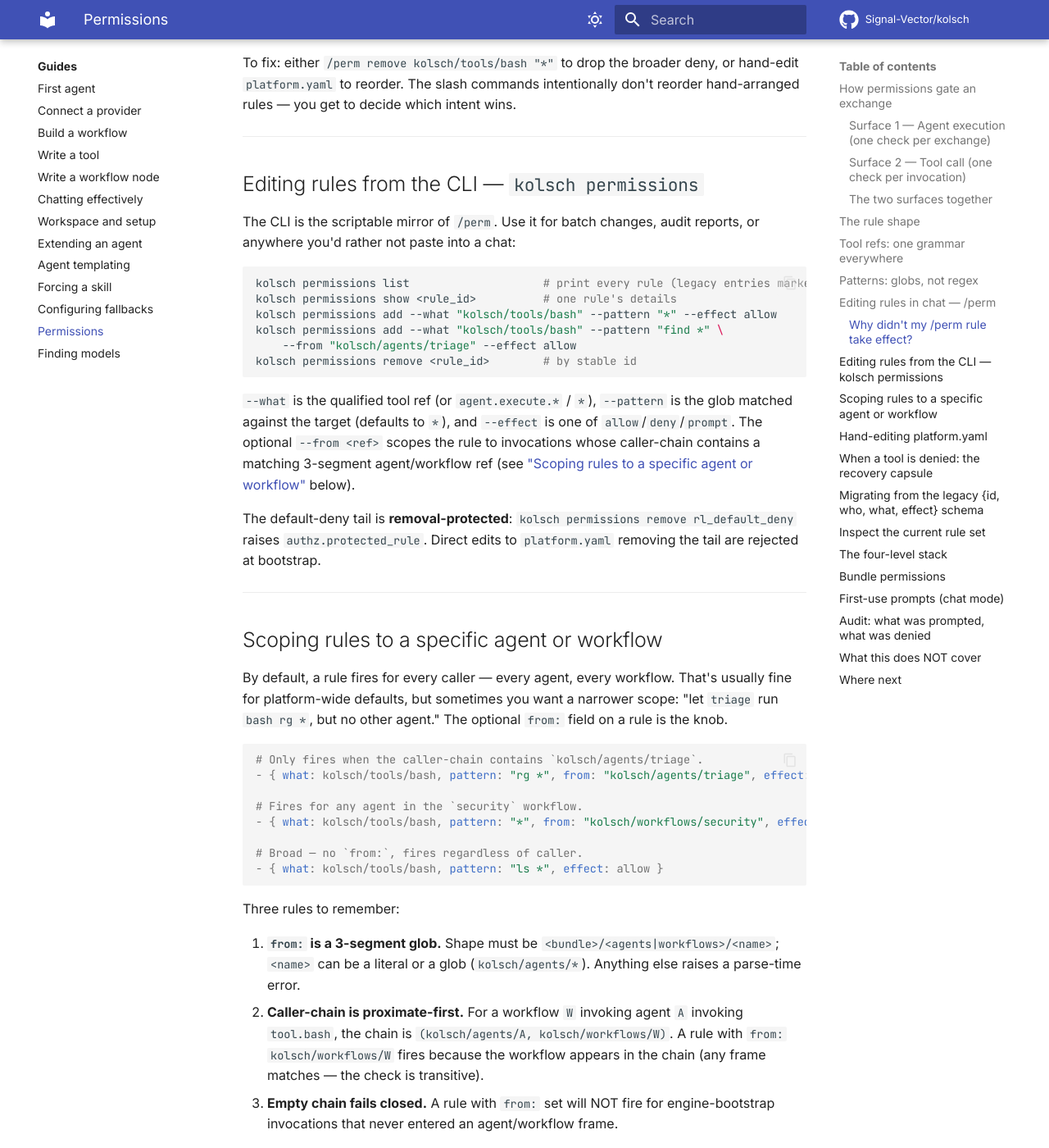
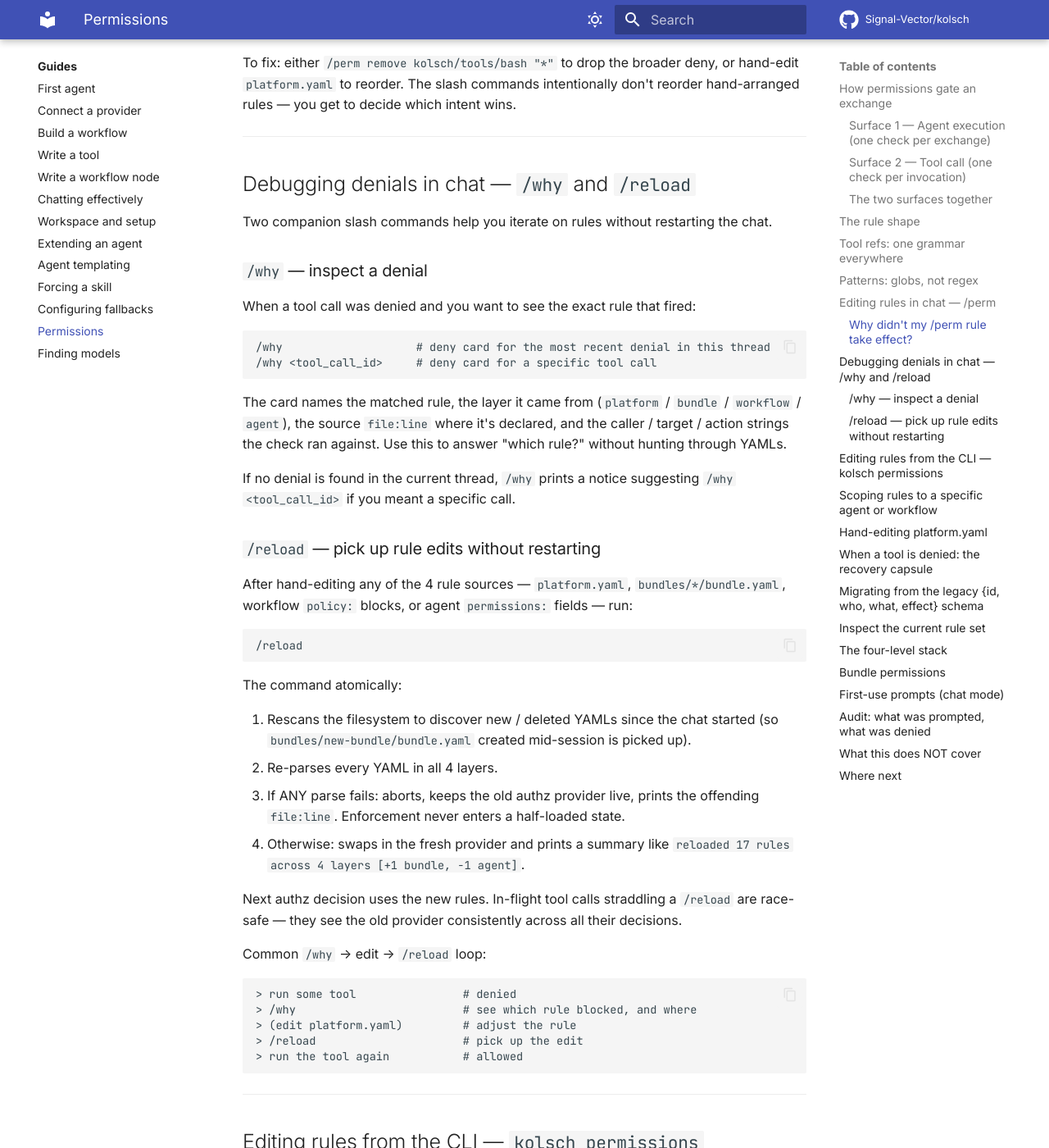
Before and after one commit to Signal-Vector/kolsch, an MkDocs documentation site: the page built from docs/how-to/permissions.md, in a window 1280 px wide and 1400 px high, scrolled down 5669 px. Shown: the whole window at 82% size. Built offline with MkDocs 1.6.1 and Material for MkDocs 9.7.7, drawn with Linux system fonts in a browser that asks for light colours; comment, search, counter and statistics services are not loaded.

Commit message:
docs(chat): fix stale /reload description + document /why + /reload in permissions how-to
- src/cli/_slash.py:1521-1524 — /reload description said "reload authz
  rules from platform.yaml (atomic)" but bug-044 + qol-051 C1/C2
  extended it to all 4 layers with filesystem rescan. Updated to
  reflect current behavior.
- docs/how-to/permissions.md — new "Debugging denials in chat —
  /why and /reload" section between "/perm" and "kolsch permissions"
  chapters. Covers the /why deny card, /reload's 4-layer atomic
  rescan + partial-failure semantics, and the typical /why → edit
  → /reload loop.

````diff
--- a/docs/how-to/permissions.md
+++ b/docs/how-to/permissions.md
@@ -285,6 +285,69 @@ To fix: either `/perm remove kolsch/tools/bash "*"` to drop the broader
 deny, or hand-edit `platform.yaml` to reorder. The slash commands
 intentionally don't reorder hand-arranged rules — you get to decide
 which intent wins.
+
+---
+
+## Debugging denials in chat — `/why` and `/reload`
+
+Two companion slash commands help you iterate on rules without
+restarting the chat.
+
+### `/why` — inspect a denial
+
+When a tool call was denied and you want to see the exact rule
+that fired:
+
+```
+/why                    # deny card for the most recent denial in this thread
+/why <tool_call_id>     # deny card for a specific tool call
+```
+
+The card names the matched rule, the layer it came from
+(`platform` / `bundle` / `workflow` / `agent`), the source
+`file:line` where it's declared, and the caller / target / action
+strings the check ran against. Use this to answer "which rule?"
+without hunting through YAMLs.
+
+If no denial is found in the current thread, `/why` prints a
+notice suggesting `/why <tool_call_id>` if you meant a specific
+call.
+
+### `/reload` — pick up rule edits without restarting
+
+After hand-editing any of the 4 rule sources — `platform.yaml`,
+`bundles/*/bundle.yaml`, workflow `policy:` blocks, or agent
+`permissions:` fields — run:
+
+```
+/reload
+```
+
+The command atomically:
+
+1. Rescans the filesystem to discover new / deleted YAMLs since
+   the chat started (so `bundles/new-bundle/bundle.yaml` created
+   mid-session is picked up).
+2. Re-parses every YAML in all 4 layers.
+3. If ANY parse fails: aborts, keeps the old authz provider live,
+   prints the offending `file:line`. Enforcement never enters a
+   half-loaded state.
+4. Otherwise: swaps in the fresh provider and prints a summary
+   like `reloaded 17 rules across 4 layers [+1 bundle, -1 agent]`.
+
+Next authz decision uses the new rules. In-flight tool calls
+straddling a `/reload` are race-safe — they see the old provider
+consistently across all their decisions.
+
+Common `/why` → edit → `/reload` loop:
+
+```
+> run some tool                # denied
+> /why                         # see which rule blocked, and where
+> (edit platform.yaml)         # adjust the rule
+> /reload                      # pick up the edit
+> run the tool again           # allowed
+```
 
 ---
 
````
Also changed, not shown: 1 other file.
